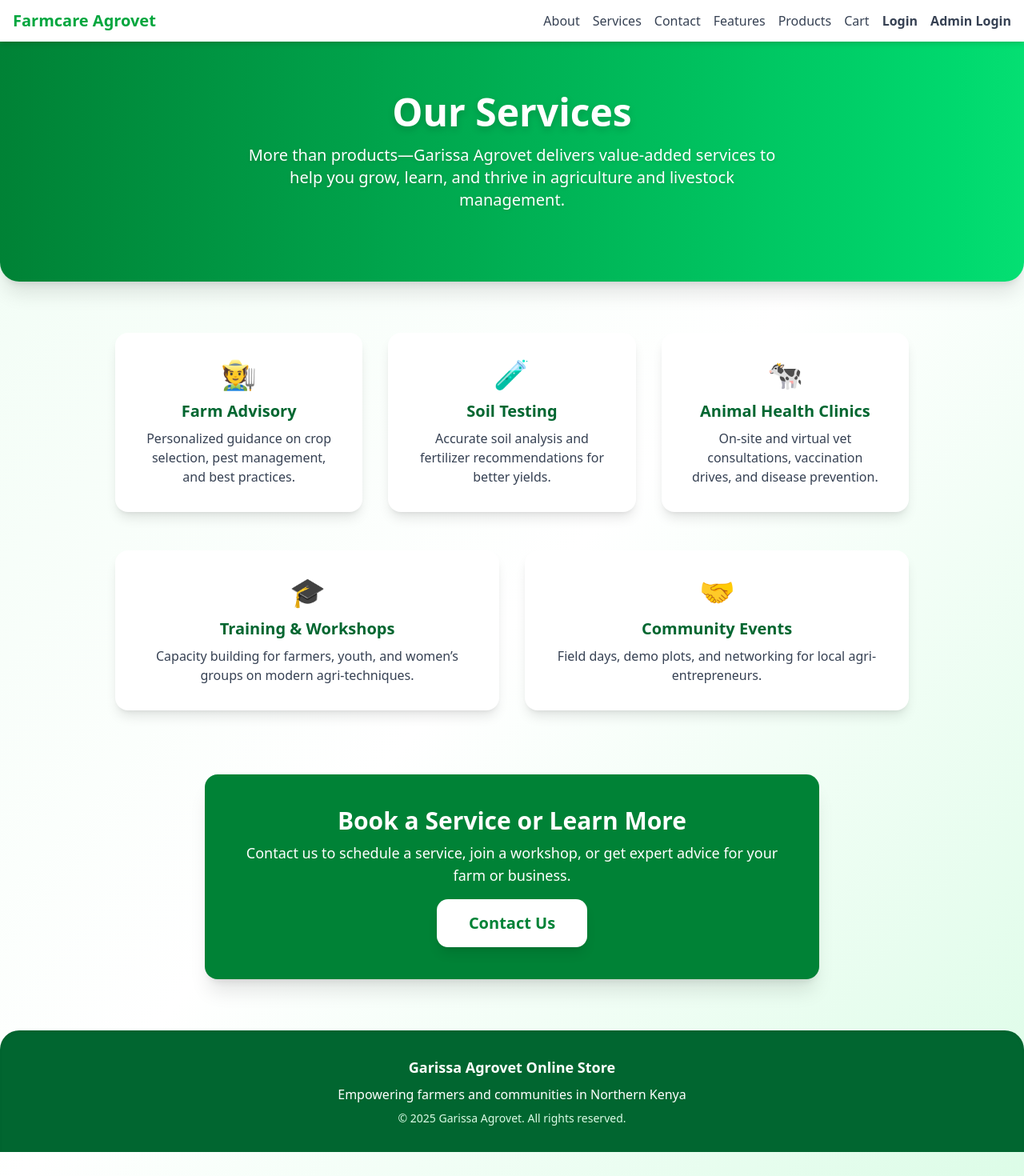
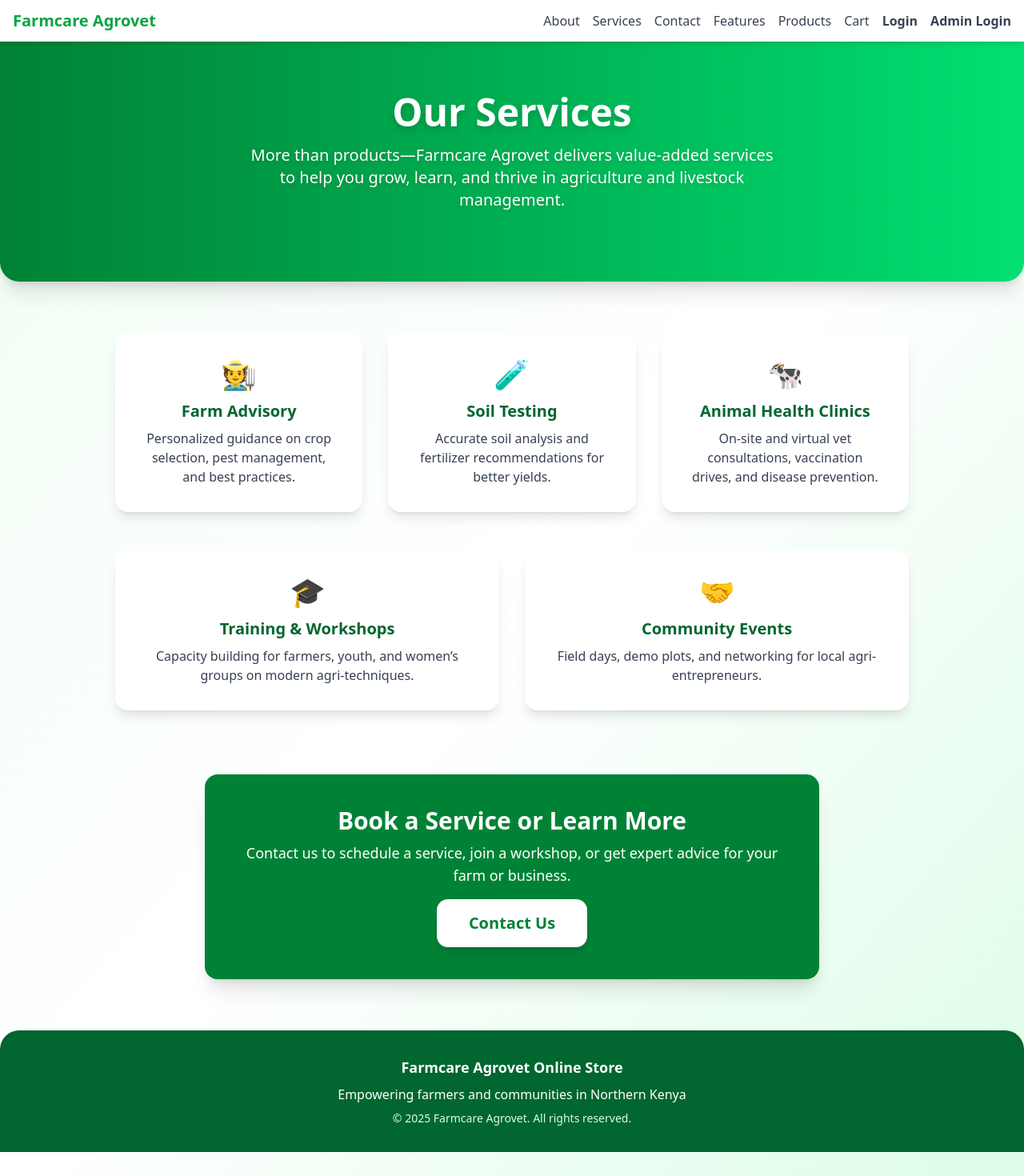
Before and after one commit to Abdull-004/final-proj-frontend, a React (Vite) app: page /services in a window 1280 px wide. Shown: the top 1470 px of the page at 80% size. Built offline with nearby package versions, Linux system fonts and the light colour scheme; no server answers.

Commit message:
changing the names

```diff
--- a/src/About.jsx
+++ b/src/About.jsx
@@ -5,7 +5,7 @@ export default function About() {
             <section className="relative py-20 md:py-28 bg-gradient-to-r from-green-800 to-green-500 text-white shadow-xl rounded-b-3xl overflow-hidden">
                 <div className="absolute inset-0 bg-[url('https://images.unsplash.com/photo-1506744038136-46273834b3fb?auto=format&fit=crop&w=1200&q=80')] bg-cover bg-center opacity-20" />
                 <div className="relative max-w-5xl mx-auto px-4 text-center z-10">
-                    <h1 className="text-5xl md:text-6xl font-extrabold mb-4 drop-shadow-lg tracking-tight">Garissa Agrovet Online Store</h1>
+                    <h1 className="text-5xl md:text-6xl font-extrabold mb-4 drop-shadow-lg tracking-tight">Farmcare Agrovet Online Store</h1>
                     <p className="text-2xl font-medium mb-8 max-w-2xl mx-auto drop-shadow">
                         The next-generation digital marketplace for farm inputs, livestock supplies, and expert support in Northern Kenya.
                     </p>
@@ -23,7 +23,7 @@ export default function About() {
                 <div className="bg-white rounded-2xl shadow-lg p-8 flex flex-col items-center text-center hover:shadow-2xl transition">
                     <span className="text-4xl mb-3">🚚</span>
                     <h3 className="text-xl font-bold text-green-800 mb-2">Fast, Reliable Delivery</h3>
-                    <p className="text-gray-700">We reach your farm or home, even in remote areas of Garissa and Northern Kenya.</p>
+                    <p className="text-gray-700">We reach your farm or home, even in remote areas of Farmcare and Northern Kenya.</p>
                 </div>
                 <div className="bg-white rounded-2xl shadow-lg p-8 flex flex-col items-center text-center hover:shadow-2xl transition">
                     <span className="text-4xl mb-3">💡</span>
--- a/src/Contact.jsx
+++ b/src/Contact.jsx
@@ -2,9 +2,9 @@ function Footer() {
     return (
         <footer className="mt-16 bg-green-800 text-white py-8 text-center rounded-t-3xl shadow-inner">
             <div className="max-w-4xl mx-auto px-4">
-                <div className="mb-2 font-bold text-lg">Garissa Agrovet Online Store</div>
+                <div className="mb-2 font-bold text-lg">Farmcare Agrovet Online Store</div>
                 <div className="mb-2">Empowering farmers and communities in Northern Kenya</div>
-                <div className="text-sm text-green-100">&copy; {new Date().getFullYear()} Garissa Agrovet. All rights reserved.</div>
+                <div className="text-sm text-green-100">&copy; {new Date().getFullYear()} Farmcare Agrovet. All rights reserved.</div>
             </div>
         </footer>
     );
@@ -27,7 +27,7 @@ export default function Contact() {
                 <div className="bg-white rounded-2xl shadow-lg p-8 flex flex-col items-center text-center">
                     <span className="text-3xl mb-2">📧</span>
                     <div className="font-bold text-green-800 mb-1">Email</div>
-                    <div className="text-gray-700">info@garissaagrovet.com</div>
+                    <div className="text-gray-700">info@farmcareagrovet.com</div>
                 </div>
                 <div className="bg-white rounded-2xl shadow-lg p-8 flex flex-col items-center text-center">
                     <span className="text-3xl mb-2">📞</span>
--- a/src/Services.jsx
+++ b/src/Services.jsx
@@ -2,9 +2,9 @@ function Footer() {
     return (
         <footer className="mt-16 bg-green-800 text-white py-8 text-center rounded-t-3xl shadow-inner">
             <div className="max-w-4xl mx-auto px-4">
-                <div className="mb-2 font-bold text-lg">Garissa Agrovet Online Store</div>
+                <div className="mb-2 font-bold text-lg">Farmcare Agrovet Online Store</div>
                 <div className="mb-2">Empowering farmers and communities in Northern Kenya</div>
-                <div className="text-sm text-green-100">&copy; {new Date().getFullYear()} Garissa Agrovet. All rights reserved.</div>
+                <div className="text-sm text-green-100">&copy; {new Date().getFullYear()} Farmcare Agrovet. All rights reserved.</div>
             </div>
         </footer>
     );
@@ -18,7 +18,7 @@ export default function Services() {
                 <div className="max-w-4xl mx-auto px-4 text-center">
                     <h1 className="text-5xl font-extrabold mb-4 drop-shadow-lg">Our Services</h1>
                     <p className="text-xl font-medium mb-6 max-w-2xl mx-auto drop-shadow">
-                        More than products—Garissa Agrovet delivers value-added services to help you grow, learn, and thrive in agriculture and livestock management.
+                        More than products—Farmcare Agrovet delivers value-added services to help you grow, learn, and thrive in agriculture and livestock management.
                     </p>
                 </div>
             </section>
```
